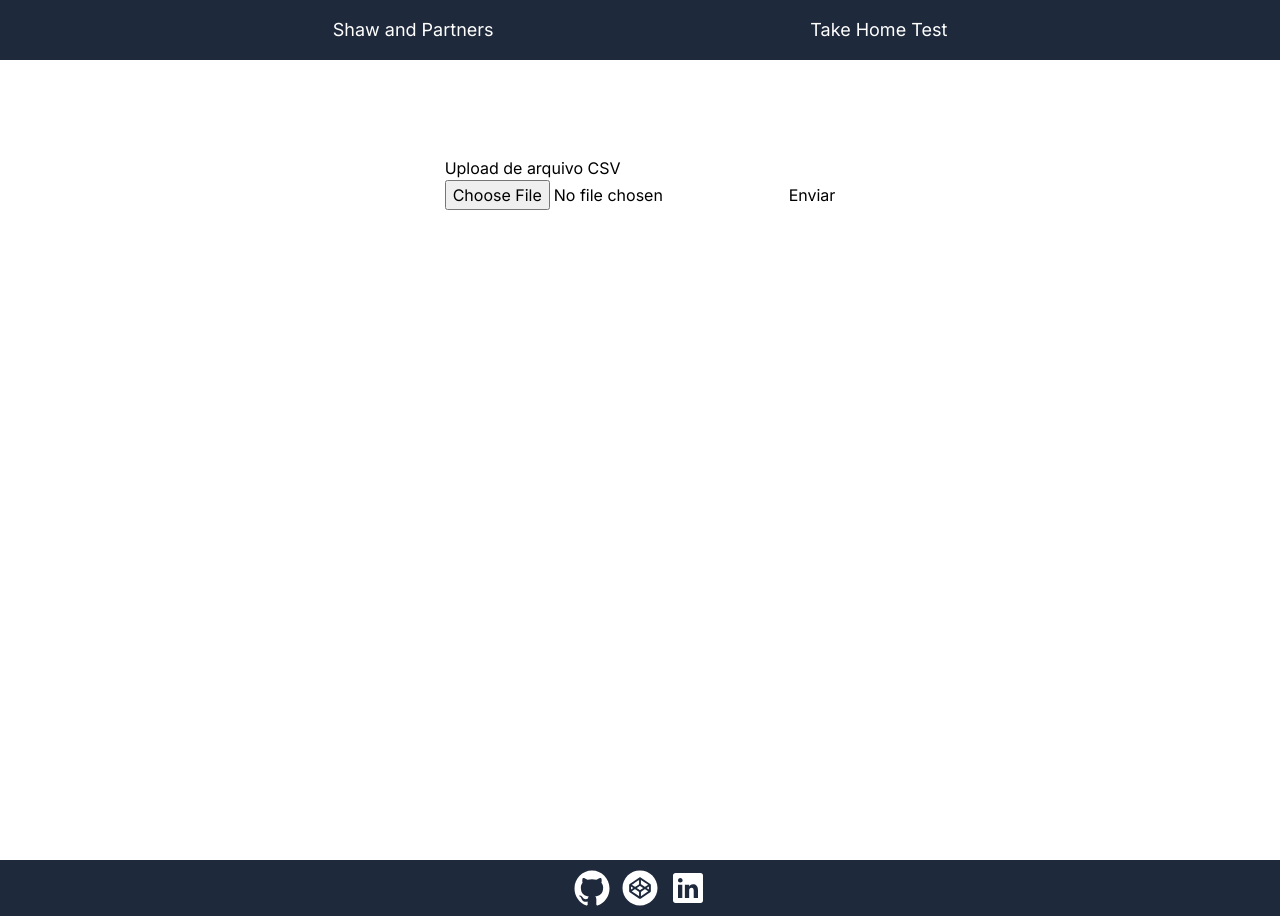
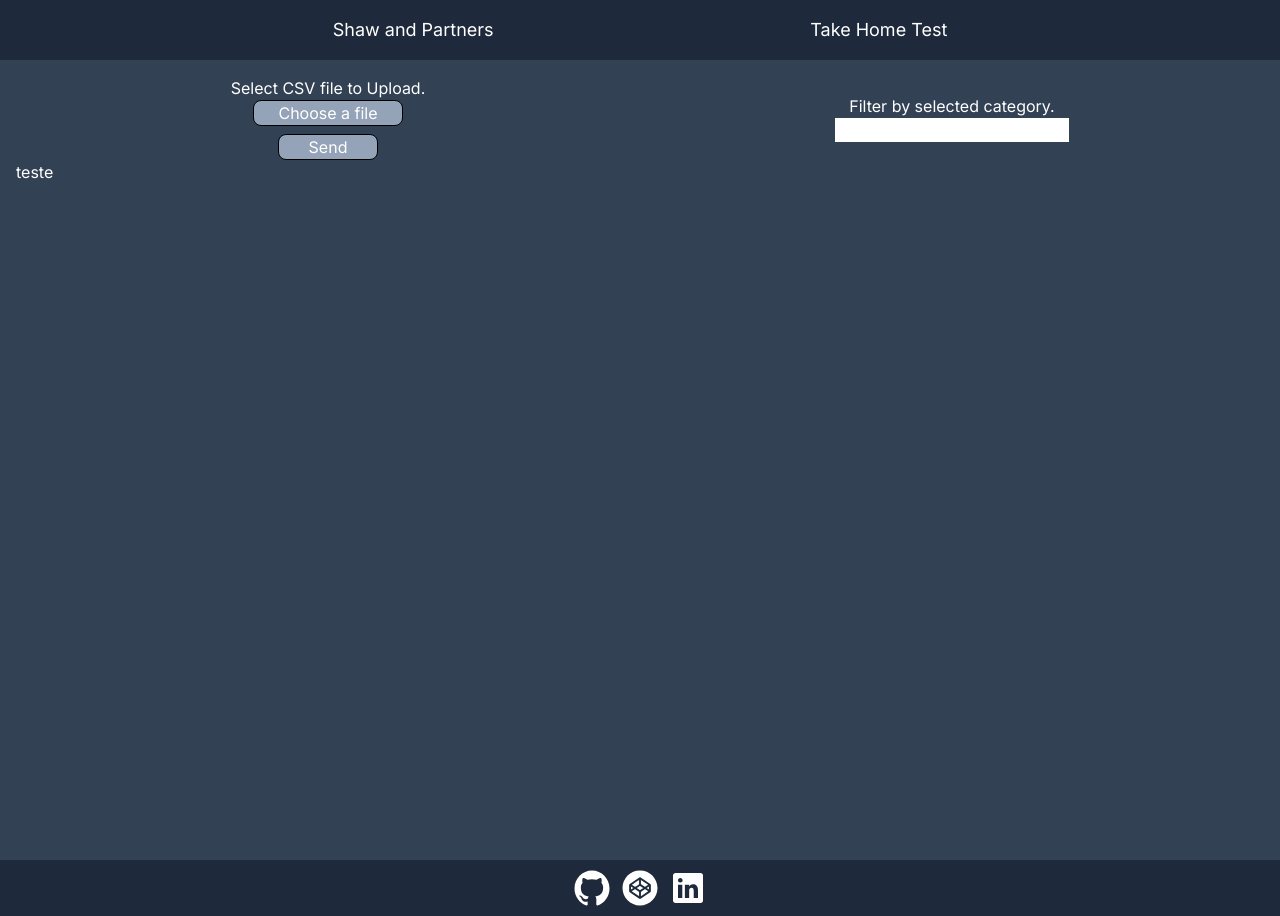
Before and after one commit to AlexandreNoguez/shaw-and-partners-selective-process, a Next.js app in the folder client/: page / in a window 1280 px wide. Built offline with nearby package versions, Linux system fonts and the light colour scheme.

Commit message:
refactor: created component to upload csv

```diff
--- a/client/src/app/page.tsx
+++ b/client/src/app/page.tsx
@@ -1,59 +1,31 @@
 'use client'
 
-import { useState, useEffect } from 'react';
-import axios from 'axios';
+import { useState, ChangeEvent } from 'react';
+import { api } from '@/lib/axios-config';
+import { UploadCsv } from '@/components/UploadCsv';
 
 export default function Home() {
-  const [selectedFile, setSelectedFile] = useState(null);
-  const [uploadStatus, setUploadStatus] = useState('');
+  const [search, setSearch] = useState<string>('');
 
-  const handleFileChange = (event) => {
-    console.log(event.target.files[0]);
 
-    setSelectedFile(event.target.files[0]);
-  };
-
-  const handleSubmit = async (event) => {
-    event.preventDefault();
-
-    if (!selectedFile) {
-      alert('Por favor, selecione um arquivo CSV.');
-      return;
-    }
-
-    const formData = new FormData();
-    formData.append('csvFile', selectedFile);
-
-    console.log(formData);
-
-    setUploadStatus('Enviando arquivo...');
-    await axios.post('http://localhost:8081/api/file', formData, {
-      headers: {
-        'Content-Type': 'multipart/form-data',
-      },
-    })
-      .then(response => {
-        setUploadStatus('Arquivo enviado com sucesso!');
-        console.log('Resposta do servidor:', response.data);
-
-      })
-      .catch(error => {
-        console.log(error);
-        setUploadStatus('Falha ao enviar o arquivo.');
-        console.error('Erro na requisição:', error);
-
-      })
-
-  };
   return (
-    <main className="flex min-h-screen flex-col items-center justify-between p-24">
+    <main className="flex flex-col p-4 bg-slate-700 text-white min-h-screen">
+      <div className='flex w-full'>
+        <div className='flex flex-col w-1/2 items-center justify-center'>
+          <UploadCsv />
+        </div>
+        <div className='flex flex-col w-1/2 justify-center items-center'>
+          <h1>Filter by selected category.</h1>
+          <input
+            className='text-black'
+            type="text"
+            value={search}
+            onChange={e => setSearch(e.target.value)}
+          />
+        </div>
+      </div>
       <div>
-        <h1>Upload de arquivo CSV</h1>
-        <form onSubmit={handleSubmit}>
-          <input type="file" onChange={handleFileChange} accept=".csv" />
-          <button type="submit">Enviar</button>
-        </form>
-        {uploadStatus && <p>{uploadStatus}</p>}
+        teste
       </div>
     </main>
   )
--- /dev/null
+++ b/client/src/components/UploadCsv.tsx
@@ -0,0 +1,76 @@
+'use client'
+
+import { api } from "@/lib/axios-config";
+import { useState, ChangeEvent } from "react";
+
+export const UploadCsv = () => {
+  const [selectedFile, setSelectedFile] = useState<File | null>(null)
+  const [uploadStatus, setUploadStatus] = useState<string>('');
+
+
+  const handleFileChange = (event: ChangeEvent<HTMLInputElement>) => {
+    if (event.target.files && event.target.files.length > 0) {
+      const file: File = event.target.files[0];
+
+      setSelectedFile(file);
+    }
+  };
+
+  const handleSubmit = async (event: ChangeEvent<HTMLFormElement>) => {
+    event.preventDefault();
+
+    if (!selectedFile) {
+      alert('Please, select a CSV file.');
+      return;
+    }
+
+    const formData = new FormData();
+    formData.append('csvFile', selectedFile);
+
+    // console.log(formData);
+    setUploadStatus('Sending file...');
+
+    try {
+      let csvFile = await api.post('/api/file', formData, {
+        headers: {
+          'Content-Type': 'multipart/form-data',
+        },
+      })
+      setUploadStatus('CSV sent successfuly!');
+      console.log('response:', csvFile.data);
+
+    } catch (error) {
+      setUploadStatus('Failed to send CSV file.');
+      console.error('Failed to send CSV file:', error);
+
+    }
+
+  };
+  return (
+    <>
+      <h1>Select CSV file to Upload.</h1>
+      <form className='flex flex-col gap-2 justify-center items-center' onSubmit={handleSubmit}>
+
+        <label
+          className='border border-black rounded-lg px-1 bg-slate-400 text-white w-[150px] text-center hover:bg-slate-500'
+          htmlFor="input-file"
+        >
+          Choose a file
+        </label>
+
+        <input type="file" onChange={handleFileChange} accept=".csv" id='input-file' hidden />
+
+        <button
+          className='border border-black rounded-lg px-1 bg-slate-400 text-white w-[100px] hover:bg-slate-500'
+          type="submit">
+          Send
+        </button>
+
+
+        {selectedFile && <span className="">{selectedFile.name}</span>}
+
+      </form>
+      {uploadStatus && <p>{uploadStatus}</p>}
+    </>
+  )
+}
```
